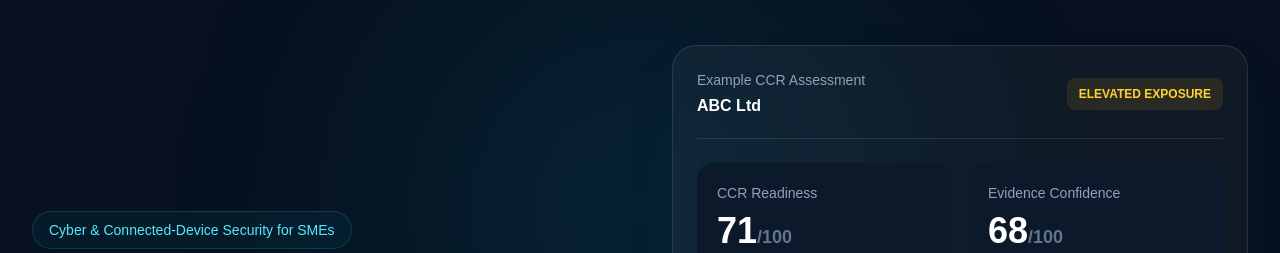
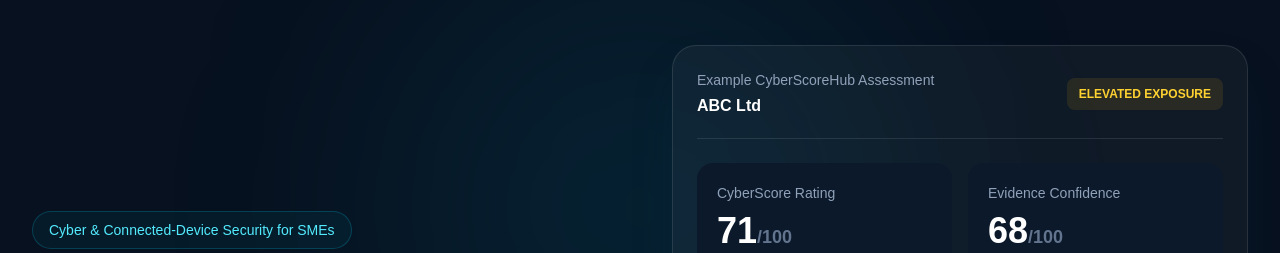
Before and after one commit to DrMesutInan-SFHEA/cyberscorehub, a Next.js app: page / in a window 1280 px wide. Shown: the part 168-421 px from the top of the page. Built offline with nearby package versions, Linux system fonts and the light colour scheme.

Commit message:
Complete CyberScoreHub homepage rebrand

```diff
--- a/src/app/page.tsx
+++ b/src/app/page.tsx
@@ -180,7 +180,7 @@
               <div className="flex items-center justify-between border-b border-white/10 pb-5">
                 <div>
                   <div className="text-sm text-slate-400">
-                    Example CCR Assessment
+                  Example CyberScoreHub Assessment
                   </div>
 
                   <div className="mt-1 font-semibold">ABC Ltd</div>
@@ -194,9 +194,10 @@
               {/* SCORES */}
               <div className="grid gap-4 py-6 sm:grid-cols-2">
                 <div className="rounded-2xl bg-[#0b192a] p-5">
-                  <div className="text-sm text-slate-400">
-                    CCR Readiness
-                  </div>
+<div className="text-sm text-slate-400">
+  CyberScore Rating
+</div>
+
 
                   <div className="mt-2 text-4xl font-black">
                     71
@@ -369,7 +370,7 @@
           </h2>
 
           <p className="mx-auto mt-5 max-w-3xl leading-7 text-slate-400">
-            CCR is designed to map relevant assessment controls against
+           CyberScoreHub is designed to map relevant assessment controls against
             established cybersecurity guidance while clearly separating a
             readiness assessment from formal certification.
           </p>
@@ -391,7 +392,7 @@
           </div>
 
           <p className="mx-auto mt-8 max-w-3xl text-xs leading-6 text-slate-500">
-            CCR is an independent assessment and improvement platform. Framework
+           CyberScoreHub is an independent assessment and improvement platform. Framework
             mapping does not constitute certification or endorsement by the
             referenced framework owners.
           </p>
@@ -411,7 +412,7 @@
             </h2>
 
             <p className="mt-5 max-w-xl leading-7 text-slate-400">
-              CCR is designed to consider traditional business IT alongside
+              CyberScoreHub is designed to consider traditional business IT alongside
               connected devices that may form part of your organisation's
               technology environment.
             </p>
@@ -479,7 +480,7 @@
           </h2>
 
           <p className="mx-auto mt-5 max-w-2xl leading-7 text-slate-400">
-            CCR will offer different assessment levels for organisations that
+          CyberScoreHub will offer different assessment levels for organisations that
             need greater evidence, analysis, reporting and expert review.
           </p>
 
@@ -538,7 +539,7 @@
           <div className="flex flex-col gap-8 sm:flex-row sm:items-start sm:justify-between">
             <div>
               <div className="font-bold text-slate-200">
-                CCR
+                CyberScoreHub
               </div>
 
               <div className="mt-1 text-sm text-slate-500">
```
